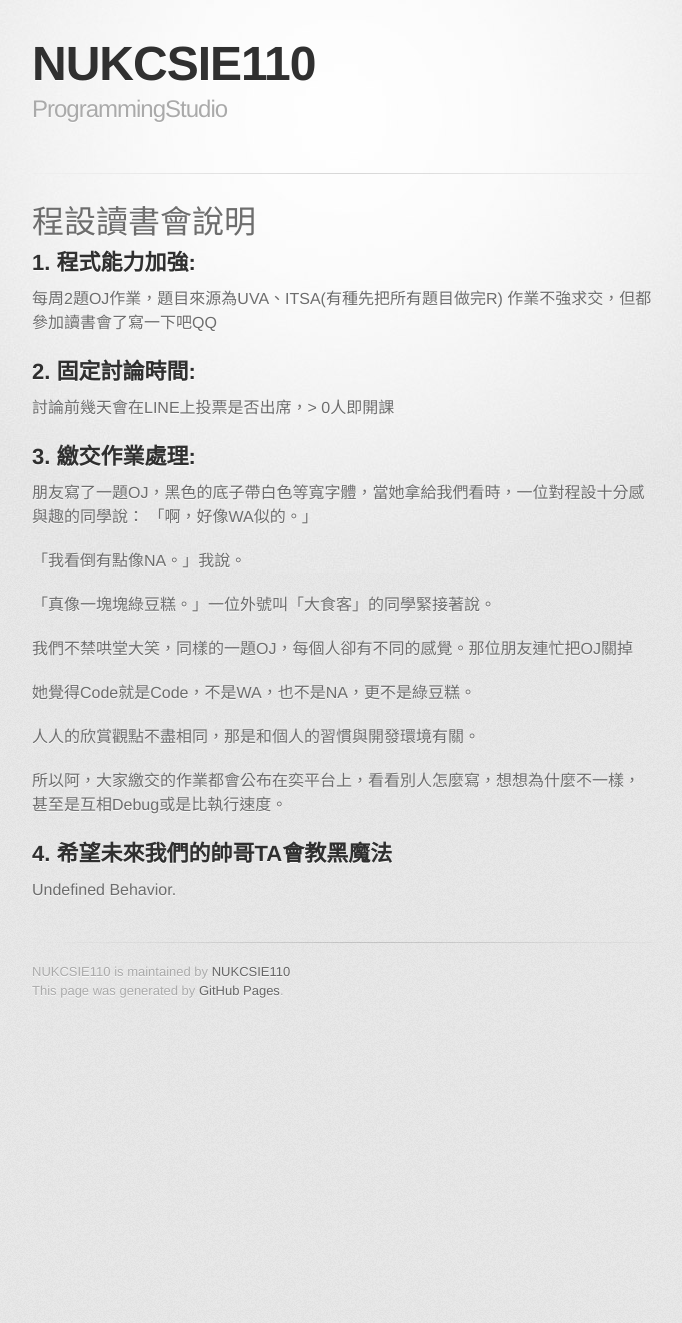
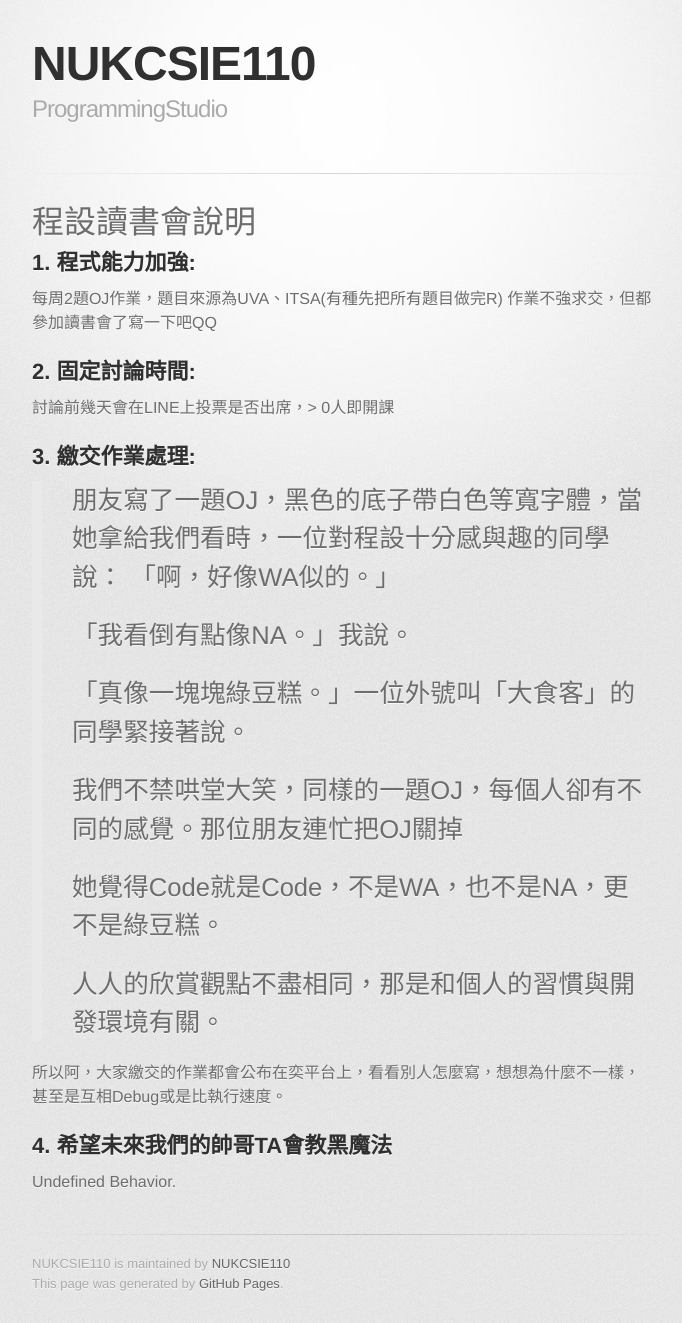
Before and after one commit to NUKCSIE110/ProgrammingStudio, a Jekyll site: the page built from index.md, in a window 1280 px wide. Shown: the whole page, without its empty margins (298-980 px from the left). Built offline with Jekyll 4.4.1, drawn with Linux system fonts in a browser that asks for light colours; some web fonts are replaced; before the commit the page ends 1031 px from its top, so only the background shows below that.

```diff
--- a/index.md
+++ b/index.md
@@ -14,18 +14,18 @@ layout: default
 
 ## 3.	繳交作業處理:
 
-朋友寫了一題OJ，黑色的底子帶白色等寬字體，當她拿給我們看時，一位對程設十分感與趣的同學說：
- 「啊，好像WA似的。」
-
- 「我看倒有點像NA。」我說。
-
- 「真像一塊塊綠豆糕。」一位外號叫「大食客」的同學緊接著說。
-
-  我們不禁哄堂大笑，同樣的一題OJ，每個人卻有不同的感覺。那位朋友連忙把OJ關掉
-
-  她覺得Code就是Code，不是WA，也不是NA，更不是綠豆糕。
-
-人人的欣賞觀點不盡相同，那是和個人的習慣與開發環境有關。
+>朋友寫了一題OJ，黑色的底子帶白色等寬字體，當她拿給我們看時，一位對程設十分感與趣的同學說：
+> 「啊，好像WA似的。」
+>
+> 「我看倒有點像NA。」我說。
+>
+> 「真像一塊塊綠豆糕。」一位外號叫「大食客」的同學緊接著說。
+>
+>  我們不禁哄堂大笑，同樣的一題OJ，每個人卻有不同的感覺。那位朋友連忙把OJ關掉
+>
+>  她覺得Code就是Code，不是WA，也不是NA，更不是綠豆糕。
+>
+>人人的欣賞觀點不盡相同，那是和個人的習慣與開發環境有關。
 
 
 所以阿，大家繳交的作業都會公布在奕平台上，看看別人怎麼寫，想想為什麼不一樣，甚至是互相Debug或是比執行速度。
```
